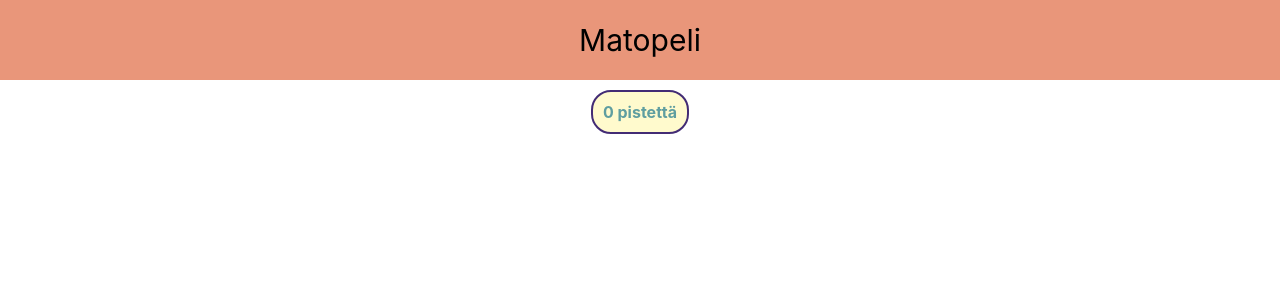
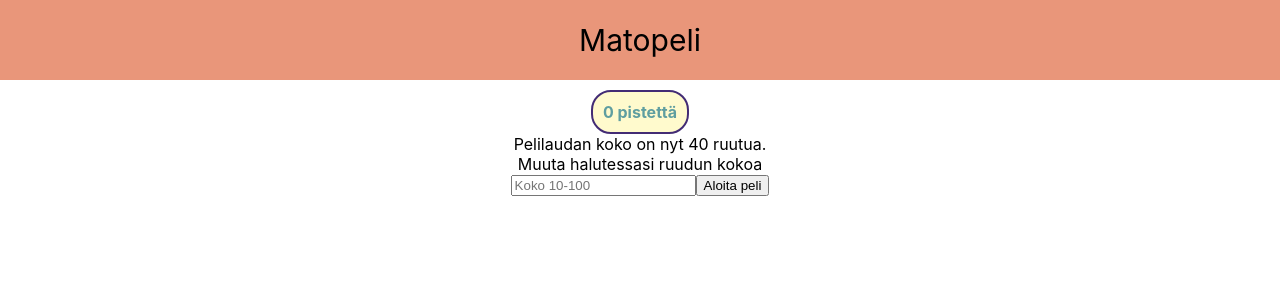
Before and after one commit to kodarit-vm/React-matopeli, a React (Create React App) app: page / in a window 1280 px wide. Shown: the top 300 px of the page. Built offline with nearby package versions, Linux system fonts and the light colour scheme.

Commit message:
ruudunkoko input field

```diff
--- a/src/SnakeBoard.css
+++ b/src/SnakeBoard.css
@@ -0,0 +1,5 @@
+.Error {
+  color: red;
+  font-size: large;
+  font-weight: bold;
+}
--- a/src/SnakeBoard.js
+++ b/src/SnakeBoard.js
@@ -4,6 +4,8 @@ import "./SnakeBoard.css";
 const SnakeBoard = ({ points, setPoints }) => {
   const [ width, setWidth ] = useState(40);
   const [ height, setHeight ] = useState(40);
+  const [ startGame, setStartGame ] = useState(false);
+  const [ error, setError ] = useState(null);
 
   const getInitialRows = () => {
     let initialRows = []
@@ -17,7 +19,37 @@ const SnakeBoard = ({ points, setPoints }) => {
   }
 
   return (
-    <div></div>
+    <div>
+      {!startGame && (
+        <div>
+          <div> Pelilaudan koko on nyt {width} ruutua. </div>
+          <div> Muuta halutessasi ruudun kokoa </div>
+          <input
+            placeholder="Koko 10-100"
+            type="number"
+            onChange={e => {
+              const size = parseInt(e.target.value);
+              console.log('size', size);
+              if (size <= 100 && size >= 10) {
+                setWidth(size)
+                setHeight(size)
+                localStorage.setItem("snake-board-size", size)
+                setError(null)
+              } else {
+                setError(`Pelilaudan koko on liian ${size > 100 ? "suuri" : "pieni"}`)
+              }
+            }}
+          />
+          {error && <div className="Error"> {error} </div> }
+          {!error &&
+            <button onClick={() => setStartGame(!startGame)}>
+              Aloita peli
+            </button>
+          }
+
+        </div>
+      )}
+    </div>
   )
 };
 
```
